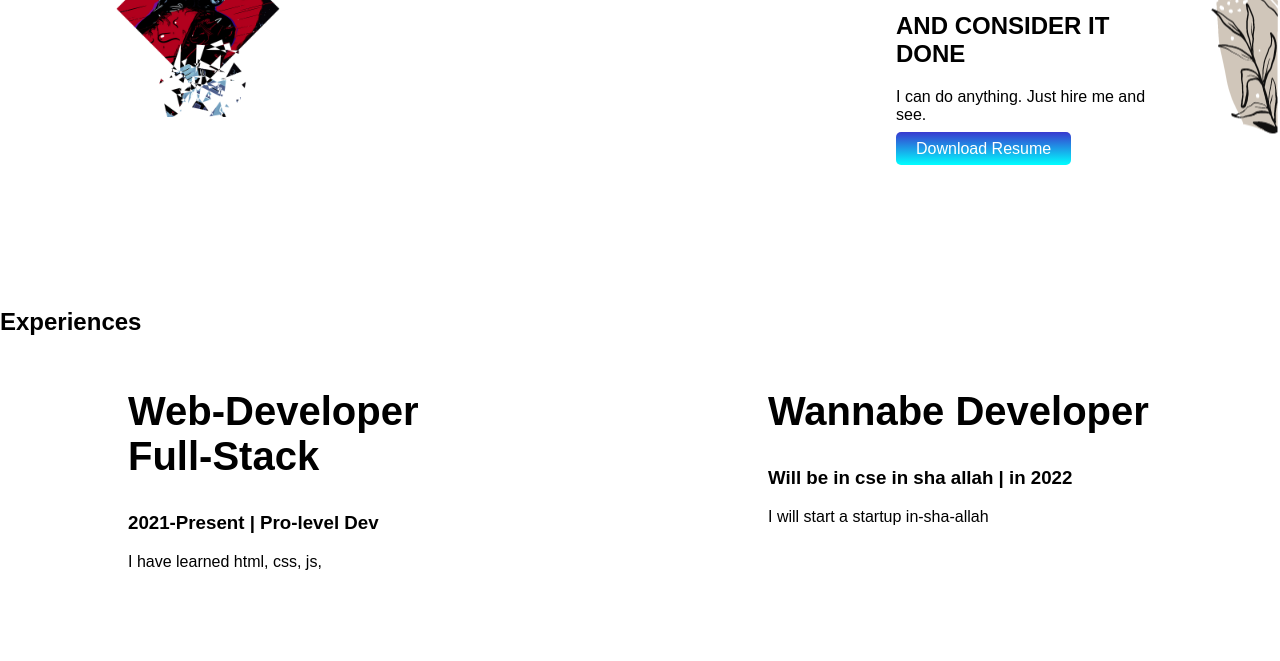
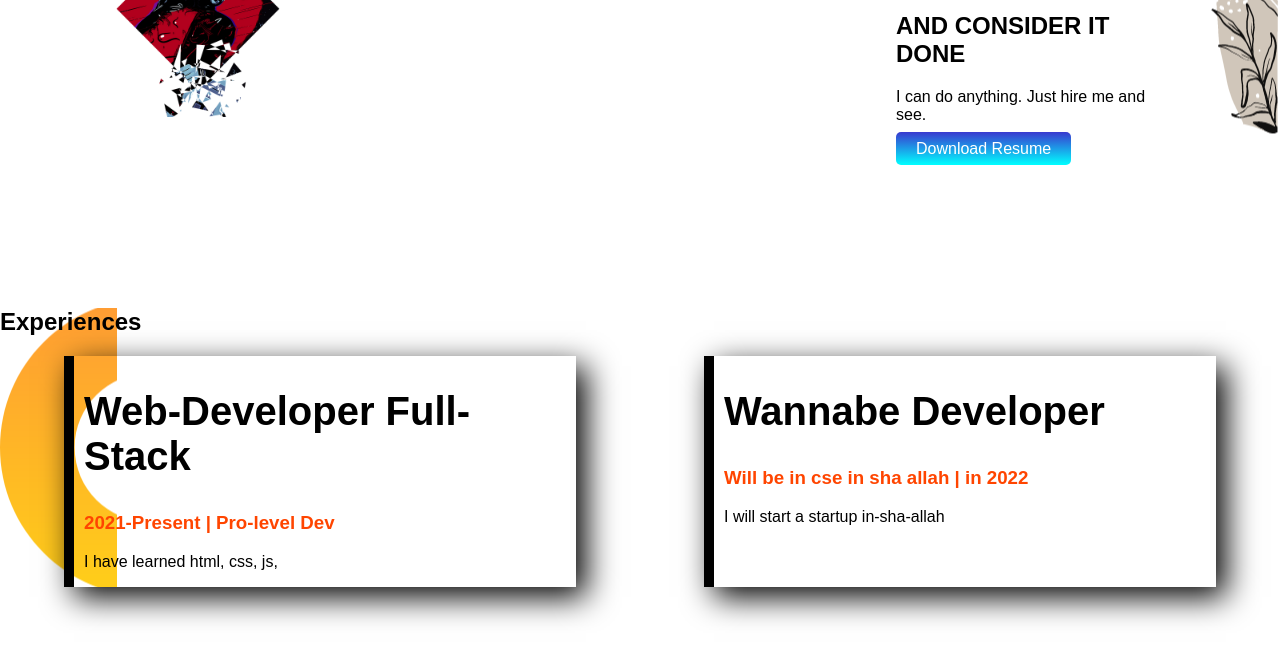
Before and after one commit to Ebtesham-21/developer-portfolio, a plain HTML site: page index.html in a window 1280 px wide. Shown: the part 672-1333 px from the top of the page. Drawn offline with Linux system fonts and the light colour scheme; a web font is replaced by a local one.

Commit message:
first done

```diff
--- a/index.html
+++ b/index.html
@@ -51,15 +51,15 @@
     <section class="Experience-Area">
         <h2>Experiences</h2>
         <div class="flexible-container">
-            <div class="half-width">
+            <div class="Experiences">
                 <h1>Web-Developer Full-Stack</h1>
-                <h3>2021-Present | Pro-level Dev</h3>
+                <h3 class="color">2021-Present | Pro-level Dev</h3>
                 <p>I have learned html, css, js, </p>
 
             </div>
-            <div class="half-width">
+            <div class="Experiences">
                 <h1>Wannabe Developer</h1>
-                <h3>Will be in cse in sha allah | in 2022</h3>
+                <h3 class="color">Will be in cse in sha allah | in 2022</h3>
                 <p>I will start a startup in-sha-allah</p>
 
             </div>
--- a/style.css
+++ b/style.css
@@ -50,3 +50,17 @@ h1{
     margin-right: 0%;
 
 }
+.Experiences{
+    width: 40%;
+    margin-left: 5%;
+    margin-right: 5%;
+    padding-left: 10px;
+    border: 5px;
+    box-shadow: 10px 10px 30px black;
+    border-left: 10px solid;
+}
+.Experience-Area{
+    background-image: url(images/dream-bg.png);
+    background-repeat: no-repeat;
+    background-position: left;
+}
```
